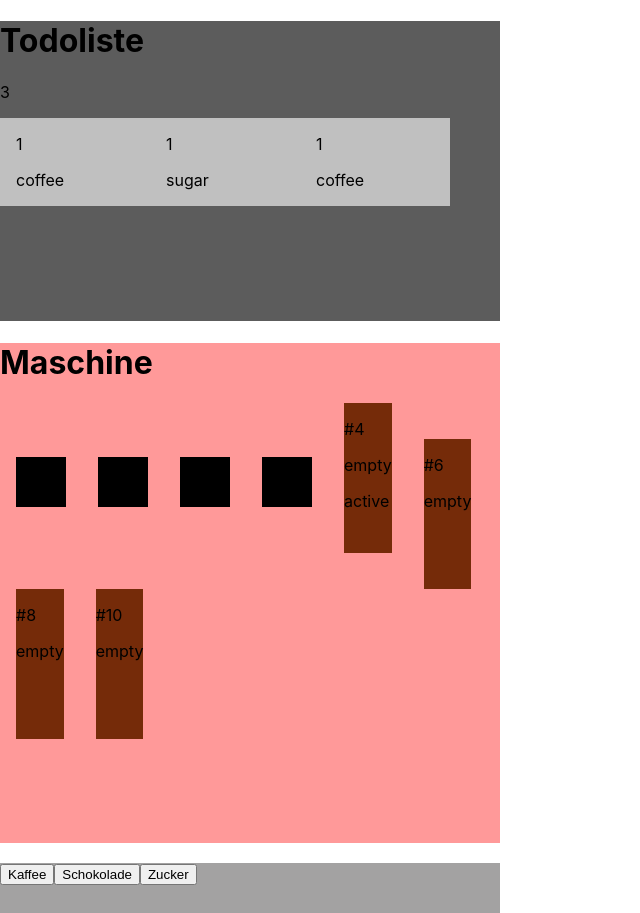
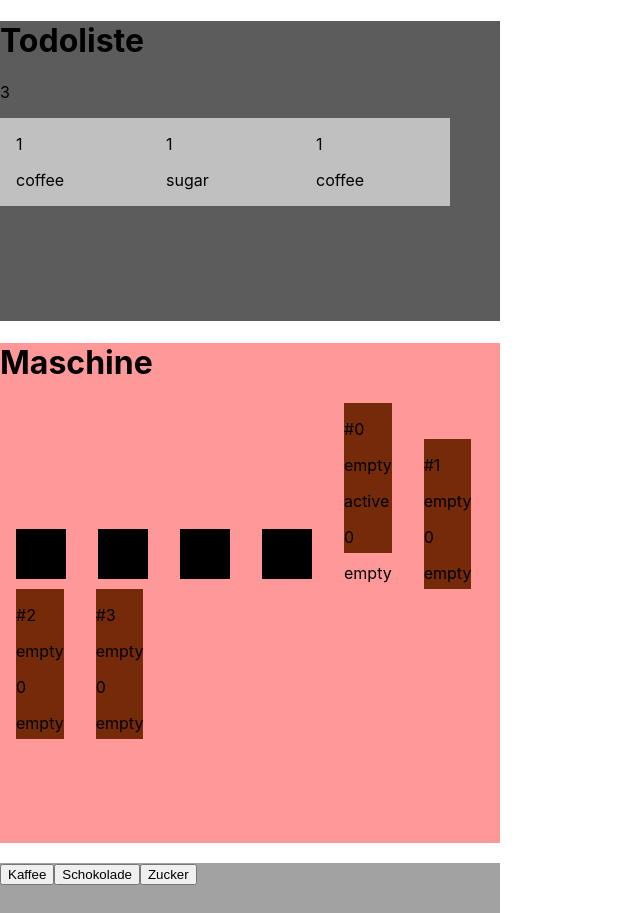
Before and after one commit to devolt5/brewing, a React (Create React App) app: page / in a window 1280 px wide. Shown: the whole page, without its empty margins (0-640 px from the left). Built offline with nearby package versions, Linux system fonts and the light colour scheme.

Commit message:
Add fillLevel information to cup

```diff
--- a/src/App.js
+++ b/src/App.js
@@ -5,6 +5,7 @@ import Controlpanel from "./components/Controlpanel/Controlpanel";
 import "./App.css";
 
 function App() {
+  //helper function for updating the status of platformSlot
   function updatePlatformStatus(status, id) {
     setPlatform(platform => {
       const currentplatform = {
@@ -14,6 +15,16 @@ function App() {
       return [...platform];
     });
   }
+
+  //helper function to update props of current cup in platform
+  function updateCupsProps(prop, id) {
+    setCups(cups => {
+      cups[id] = { ...cups[id], ...prop };
+      return [...cups];
+    });
+  }
+
+  //interval function which simulates filling of cup in platformSlot
   function processCup(id) {
     let fillLevel = 0;
     //block, if already running
@@ -23,12 +34,16 @@ function App() {
     //set to running
     updatePlatformStatus("running", id);
     const interval = setInterval(() => {
+      //update cups fillLevel frequently
+      updateCupsProps({ fillLevel: fillLevel }, id);
       fillLevel++;
       if (fillLevel === 10) {
         updatePlatformStatus("finished", id);
+        updateCupsProps({ status: "finished" }, id);
       }
       if (fillLevel === 12) {
         updatePlatformStatus("overflow", id);
+        updateCupsProps({ status: "overflow" }, id);
         clearInterval(interval);
       }
     }, 500);
@@ -45,7 +60,6 @@ function App() {
   const [activeCup, setActiveCup] = useState(0);
   const [quantitySetting, setQuantitySetting] = useState(1);
   const todoLength = 3;
-  const cupsLength = 4;
 
   useEffect(() => {
     let i = 0;
@@ -55,22 +69,13 @@ function App() {
       });
       i++;
     }
-    let j = 0;
-    while (j < cupsLength) {
-      setCups(cups => {
-        return [
-          ...cups,
-          {
-            id: j++, //TODO fix wrong counter
-            key: j++,
-            quantity: 0,
-            type: null,
-            running: false
-          }
-        ];
-      });
-      j++;
-    }
+    //TODO implement generator for more than 4 cups
+    setCups([
+      { id: 0, key: 0, quantity: 0, type: null, fillLevel: 0, status: "empty" },
+      { id: 1, key: 1, quantity: 0, type: null, fillLevel: 0, status: "empty" },
+      { id: 2, key: 2, quantity: 0, type: null, fillLevel: 0, status: "empty" },
+      { id: 3, key: 3, quantity: 0, type: null, fillLevel: 0, status: "empty" }
+    ]);
   }, []);
 
   //generate todos
--- a/src/components/Coffeemachine/Coffeemachine.jsx
+++ b/src/components/Coffeemachine/Coffeemachine.jsx
@@ -25,7 +25,8 @@ export default function Coffeemachine({ cups, activeCup, handleStartCup }) {
           quantity={cup.quantity}
           type={cup.type}
           active={cups.indexOf(cup) === activeCup ? true : false}
-          running={cup.running}
+          fillLevel={cup.fillLevel}
+          status={cup.status}
         />
       ))}
     </div>
--- a/src/components/Coffeemachine/Cup/Cup.jsx
+++ b/src/components/Coffeemachine/Cup/Cup.jsx
@@ -1,10 +1,7 @@
 import React, { useState } from "react";
 import "./Cup.css";
 
-export default function Cup({ id, quantity, type, active, running }) {
-  //const [finished, setFinished] = useState(false);
-  //const [overflow, setOverflow] = useState(false);
-
+export default function Cup({ id, quantity, type, active, fillLevel, status }) {
   return (
     <React.Fragment>
       <div className="cup">
@@ -12,7 +9,8 @@ export default function Cup({ id, quantity, type, active, running }) {
         <p>{quantity > 0 ? quantity : "empty"}</p>
         <p>{type}</p>
         <p>{active ? "active" : ""}</p>
-        <p>{running ? "running" : ""}</p>
+        <p>{fillLevel}</p>
+        <p>{status}</p>
       </div>
     </React.Fragment>
   );
```
